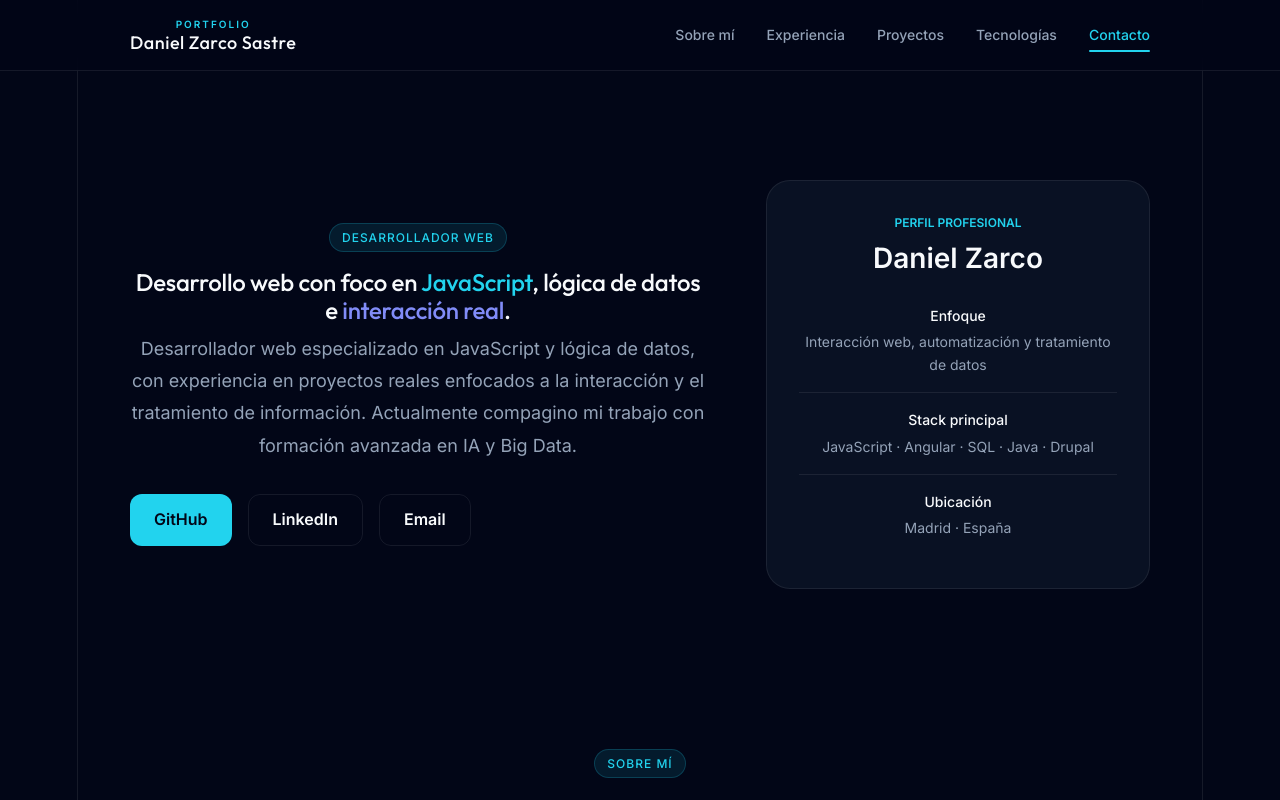
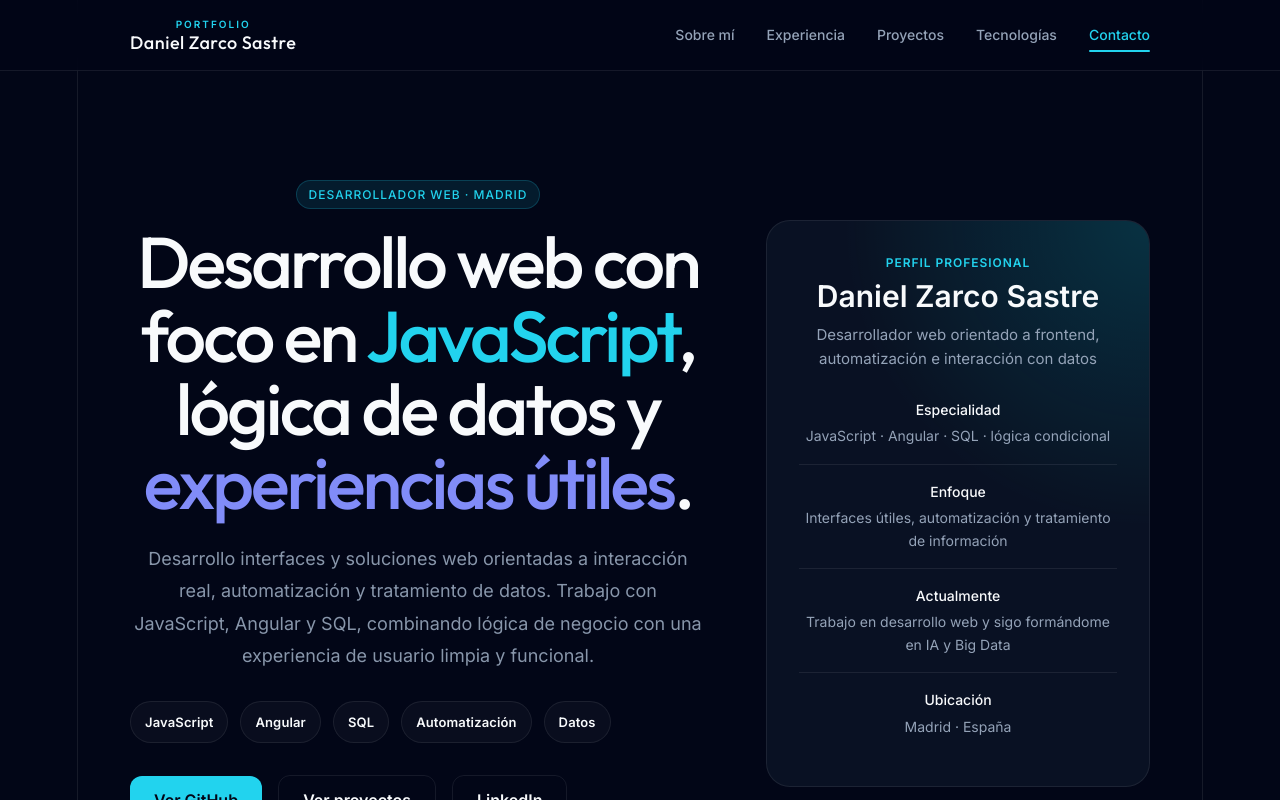
Before and after one commit to Daniel-Zarco/Portfolio, a React app: page / in a window 1280 px wide. Shown: the top 800 px of the page. Built offline with nearby package versions, Linux system fonts and the light colour scheme; the HTML template or start-up script is replaced by a standard one.

Commit message:
Retoque del hero

```diff
--- a/src/App.css
+++ b/src/App.css
@@ -64,13 +64,11 @@ body {
   border: 1px solid rgba(255, 255, 255, 0.05);
 }
 
-/* Hover principal */
 .project-card:hover {
   transform: translateY(-6px);
   border-color: rgba(255, 255, 255, 0.15);
 }
 
-/* Glow effect */
 .project-card::before {
   content: "";
   position: absolute;
@@ -112,6 +110,107 @@ body {
   align-items: center;
 }
 
+/* HERO NUEVO */
+.hero-section {
+  align-items: center;
+  min-height: calc(100vh - 120px);
+}
+
+.hero-copy {
+  max-width: 680px;
+}
+
+.hero-title {
+  font-size: clamp(40px, 6vw, 72px);
+  line-height: 1.02;
+  letter-spacing: -0.04em;
+  margin-bottom: 24px;
+}
+
+.hero-description {
+  max-width: 640px;
+  font-size: 18px;
+  line-height: 1.75;
+  color: var(--text);
+  opacity: 0.92;
+}
+
+.hero-stack {
+  display: flex;
+  flex-wrap: wrap;
+  gap: 12px;
+  margin-top: 28px;
+}
+
+.hero-stack span {
+  padding: 10px 14px;
+  border: 1px solid var(--border);
+  border-radius: 999px;
+  background: rgba(255, 255, 255, 0.03);
+  font-size: 13px;
+  font-weight: 600;
+  color: var(--text-h);
+  letter-spacing: 0.01em;
+}
+
+.hero-actions {
+  align-items: center;
+}
+
+.hero-card {
+  position: relative;
+  padding: 32px;
+  overflow: hidden;
+  border: 1px solid rgba(255, 255, 255, 0.08);
+}
+
+.hero-card::before {
+  content: "";
+  position: absolute;
+  inset: 0;
+  background: radial-gradient(circle at top right,
+      rgba(0, 255, 255, 0.14),
+      transparent 45%);
+  pointer-events: none;
+}
+
+.hero-card-top {
+  position: relative;
+  z-index: 1;
+  margin-bottom: 28px;
+}
+
+.hero-card-label {
+  color: var(--accent);
+  font-size: 12px;
+  font-weight: 700;
+  text-transform: uppercase;
+  letter-spacing: 0.08em;
+  margin: 0 0 8px;
+}
+
+.hero-card-name {
+  font-size: 30px;
+  color: var(--text-h);
+  margin: 0 0 10px;
+  font-weight: 700;
+  line-height: 1.1;
+}
+
+.hero-card-role {
+  margin: 0;
+  color: var(--text);
+  line-height: 1.6;
+  font-size: 15px;
+}
+
+.hero-card-grid {
+  position: relative;
+  z-index: 1;
+  display: grid;
+  gap: 16px;
+}
+
 @media (max-width: 900px) {
   .hero-grid {
     grid-template-columns: 1fr;
@@ -121,6 +220,30 @@ body {
 
   .hero-grid .btn-container {
     justify-content: center;
+  }
+
+  .hero-section {
+    min-height: auto;
+  }
+
+  .hero-title {
+    font-size: clamp(34px, 10vw, 52px);
+  }
+
+  .hero-description {
+    font-size: 16px;
+  }
+
+  .hero-stack {
+    justify-content: center;
+  }
+
+  .hero-actions {
+    justify-content: center;
+  }
+
+  .hero-card {
+    text-align: left;
   }
 }
 
@@ -263,7 +386,6 @@ body {
   color: var(--accent);
 }
 
-/* Mobile Nav Styles */
 .menu-toggle {
   display: none;
   background: none;
@@ -408,7 +530,6 @@ body {
   }
 }
 
-/* Profile Details */
 .profile-detail {
   padding-bottom: 16px;
   border-bottom: 1px solid var(--border);
@@ -427,7 +548,6 @@ body {
   color: var(--text);
 }
 
-/* Experience */
 .experience-list {
   display: flex;
   flex-direction: column;
@@ -496,7 +616,6 @@ body {
   font-weight: bold;
 }
 
-/* Projects & Tech Tags */
 .project-status {
   font-size: 10px;
   color: var(--accent);
@@ -531,7 +650,6 @@ body {
   transform: translateX(6px);
 }
 
-/* Skills */
 .skill-category {
   font-size: 18px;
   margin: 0 0 16px;
@@ -556,7 +674,6 @@ body {
   background: var(--accent-bg);
 }
 
-/* Education */
 .education-grid {
   display: grid;
   grid-template-columns: repeat(auto-fit, minmax(300px, 1fr));
@@ -589,7 +706,6 @@ body {
   color: var(--text);
 }
 
-/* Contact CTA */
 .contact-cta {
   padding: 60px 40px;
   text-align: center;
@@ -602,7 +718,6 @@ body {
   }
 }
 
-/* Utility Classes */
 .mt-16 {
   margin-top: 16px;
 }
--- a/src/App.jsx
+++ b/src/App.jsx
@@ -212,38 +212,80 @@ export default function App() {
       </header>
 
       <main style={{ paddingTop: '100px' }}>
-        <section className="section-container hero-grid reveal-anim">
-          <div>
-            <span className="badge badge-cyan">Desarrollador Web</span>
-            <h2 className="heading-xl mt-16">
-              Desarrollo web con foco en <span style={{ color: 'var(--accent)' }}>JavaScript</span>, lógica de datos e <span style={{ color: 'var(--accent-secondary)' }}>interacción real</span>.
+        <section className="section-container hero-grid hero-section reveal-anim">
+          <div className="hero-copy">
+            <span className="badge badge-cyan">Desarrollador Web · Madrid</span>
+
+            <h2 className="heading-xl mt-16 hero-title">
+              Desarrollo web con foco en <span style={{ color: 'var(--accent)' }}>JavaScript</span>,
+              <br />
+              lógica de datos y <span style={{ color: 'var(--accent-secondary)' }}>experiencias útiles</span>.
             </h2>
-            <p className="text-lg">
-              Desarrollador web especializado en JavaScript y lógica de datos, con experiencia en proyectos reales enfocados a la interacción y el tratamiento de información. Actualmente compagino mi trabajo con formación avanzada en IA y Big Data.
+
+            <p className="text-lg hero-description">
+              Desarrollo interfaces y soluciones web orientadas a interacción real, automatización
+              y tratamiento de datos. Trabajo con JavaScript, Angular y SQL, combinando lógica
+              de negocio con una experiencia de usuario limpia y funcional.
             </p>
 
-            <div className="flex-wrap gap-16 mt-32">
-              <a href="https://github.com/Daniel-Zarco" className="btn btn-primary" target="_blank" rel="noopener noreferrer">GitHub</a>
-              <a href="https://www.linkedin.com/in/daniel-zarco-sastre-76547b350/" className="btn btn-secondary" target="_blank" rel="noopener noreferrer">LinkedIn</a>
-              <a href="https://mail.google.com/mail/?view=cm&fs=1&to=d.zarcosastre@gmail.com" target="_blank" rel="noopener noreferrer" className="btn btn-secondary">Email</a>
+            <div className="hero-stack">
+              <span>JavaScript</span>
+              <span>Angular</span>
+              <span>SQL</span>
+              <span>Automatización</span>
+              <span>Datos</span>
+            </div>
+
+            <div className="flex-wrap gap-16 mt-32 hero-actions">
+              <a
+                href="https://github.com/Daniel-Zarco"
+                className="btn btn-primary"
+                target="_blank"
+                rel="noopener noreferrer"
+              >
+                Ver GitHub
+              </a>
+
+              <a href="#proyectos" className="btn btn-secondary">
+                Ver proyectos
+              </a>
+
+              <a
+                href="https://www.linkedin.com/in/daniel-zarco-sastre-76547b350/"
+                className="btn btn-secondary"
+                target="_blank"
+                rel="noopener noreferrer"
+              >
+                LinkedIn
+              </a>
             </div>
           </div>
 
-          <div className="glass-card" style={{ padding: '32px' }}>
-            <div style={{ marginBottom: '24px' }}>
-              <p style={{ color: 'var(--accent)', fontSize: '12px', fontWeight: 'bold', textTransform: 'uppercase', marginBottom: '4px' }}>Perfil Profesional</p>
-              <h3 style={{ fontSize: '28px', color: 'var(--text-h)', margin: 0, fontWeight: '600' }}>Daniel Zarco</h3>
+          <div className="glass-card hero-card">
+            <div className="hero-card-top">
+              <p className="hero-card-label">Perfil profesional</p>
+              <h3 className="hero-card-name">Daniel Zarco Sastre</h3>
+              <p className="hero-card-role">
+                Desarrollador web orientado a frontend, automatización e interacción con datos
+              </p>
             </div>
 
-            <div style={{ display: 'grid', gap: '16px' }}>
+            <div className="hero-card-grid">
+              <div className="profile-detail">
+                <p className="detail-label">Especialidad</p>
+                <p className="detail-value">JavaScript · Angular · SQL · lógica condicional</p>
+              </div>
+
               <div className="profile-detail">
                 <p className="detail-label">Enfoque</p>
-                <p className="detail-value">Interacción web, automatización y tratamiento de datos</p>
+                <p className="detail-value">Interfaces útiles, automatización y tratamiento de información</p>
               </div>
+
               <div className="profile-detail">
-                <p className="detail-label">Stack principal</p>
-                <p className="detail-value">JavaScript · Angular · SQL · Java · Drupal</p>
+                <p className="detail-label">Actualmente</p>
+                <p className="detail-value">Trabajo en desarrollo web y sigo formándome en IA y Big Data</p>
               </div>
+
               <div className="profile-detail" style={{ border: 'none' }}>
                 <p className="detail-label">Ubicación</p>
                 <p className="detail-value">Madrid · España</p>
```
